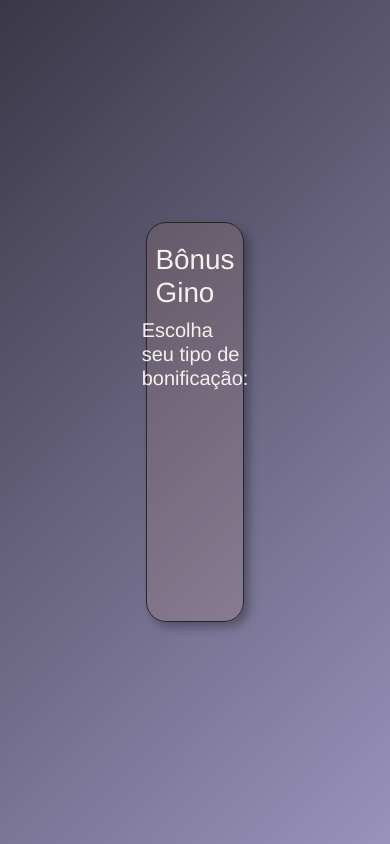
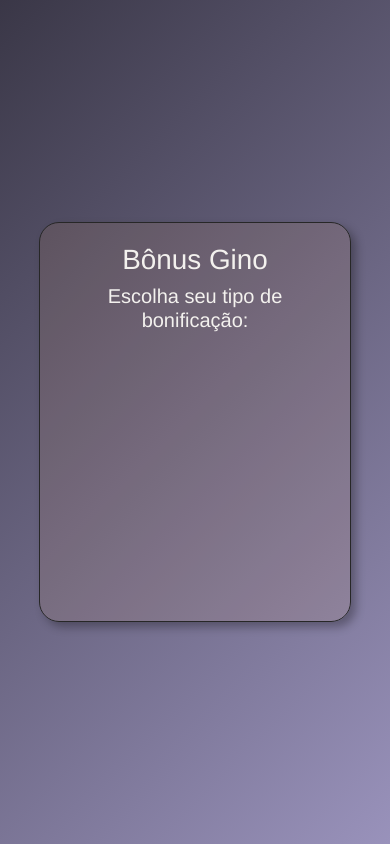
Before and after one commit to ruben-sa-brito/bonusgn, a Django app: page / in a window 390 px wide. Run offline with Django 5.2, Linux system fonts and the light colour scheme; data that the repository does not hold is empty.

Commit message:
adjusting home page css

```diff
--- a/bonus/static/base.css
+++ b/bonus/static/base.css
@@ -70,6 +70,7 @@ a::after {
     background-color: #f5a75d17;
     border: 1px solid rgb(39, 39, 39);
     box-shadow: 5px 5px 10px rgba(0, 0, 0, 0.3);
+    text-align: center;
     width: 25%;
     border-radius: 20px;
     min-height: 400px;
@@ -78,6 +79,11 @@ a::after {
     flex-direction: column;
     align-items: center;
 
+}
+@media (max-width: 576px) {
+    .custom-bg-ranges {
+        width: 80%;
+    }
 }
 .range {
     height: 55px;
```
